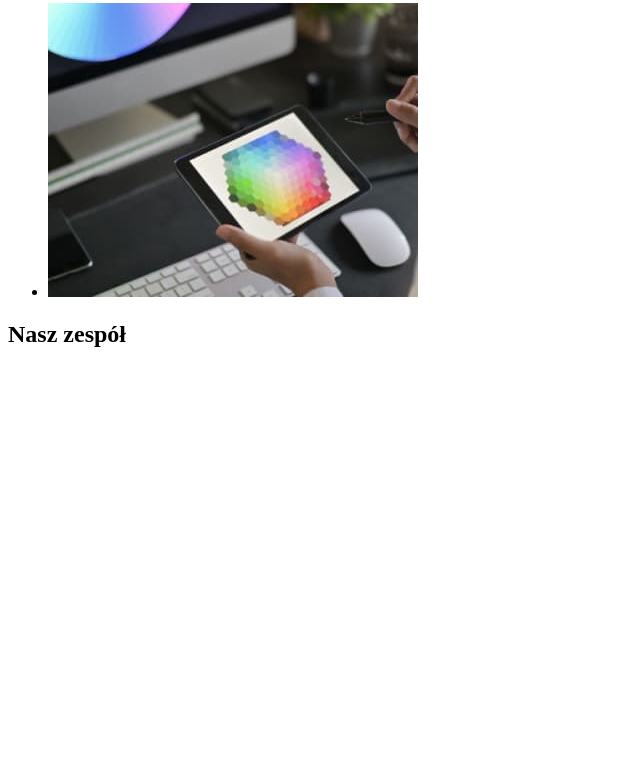
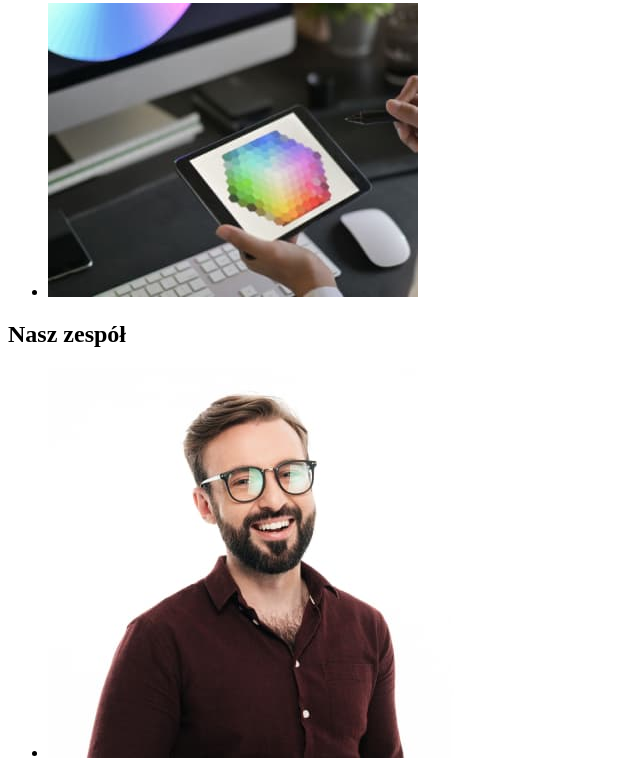
Before and after one commit to Pawel4050/goit-markup-hw-01, a plain HTML site: page index.html in a window 1280 px wide. Shown: the part 891-1669 px from the top of the page, without its empty margins (0-640 px from the left). Before the commit the page ends 1259 px from the top, so only its background shows below. Drawn offline with Linux system fonts and the light colour scheme.

Commit message:
change name of img2

```diff
--- a/index.html
+++ b/index.html
@@ -38,6 +38,11 @@
         </section>
         <section>
             <h2>Nasz zespół</h2>
+            <ul>
+                <li>
+                    <img src="images/img.jpg" alt="">
+                </li>
+            </ul>
         </section>
     </main>
     <footer></footer>
```
Also changed, not shown: images/img2.jpg (renamed from images/img 2.jpg).
